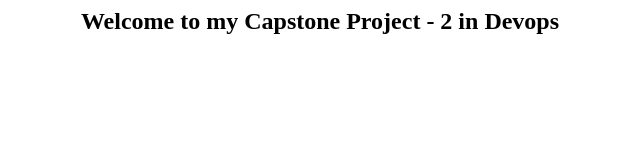
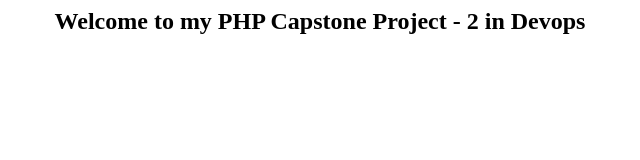
Before and after one commit to balajikubenthiran21031989/xyz-pvt-co-website, a plain HTML site: page index.html in a window 1280 px wide. Shown: the whole page, without its empty margins (320-960 px from the left). Drawn offline with Linux system fonts and the light colour scheme.

Commit message:
Adding PHP Index

```diff
--- a/index.html
+++ b/index.html
@@ -3,6 +3,6 @@
 <title> Intellipaat </title>
 </head>
 <body style = "background-image:url('images/github3.jpg'); background-size: 100%">
-<h2 ALIGN=CENTER>Welcome to my Capstone Project - 2 in Devops</h2>
+<h2 ALIGN=CENTER>Welcome to my PHP Capstone Project - 2 in Devops</h2>
 </body>
 </html>
```
